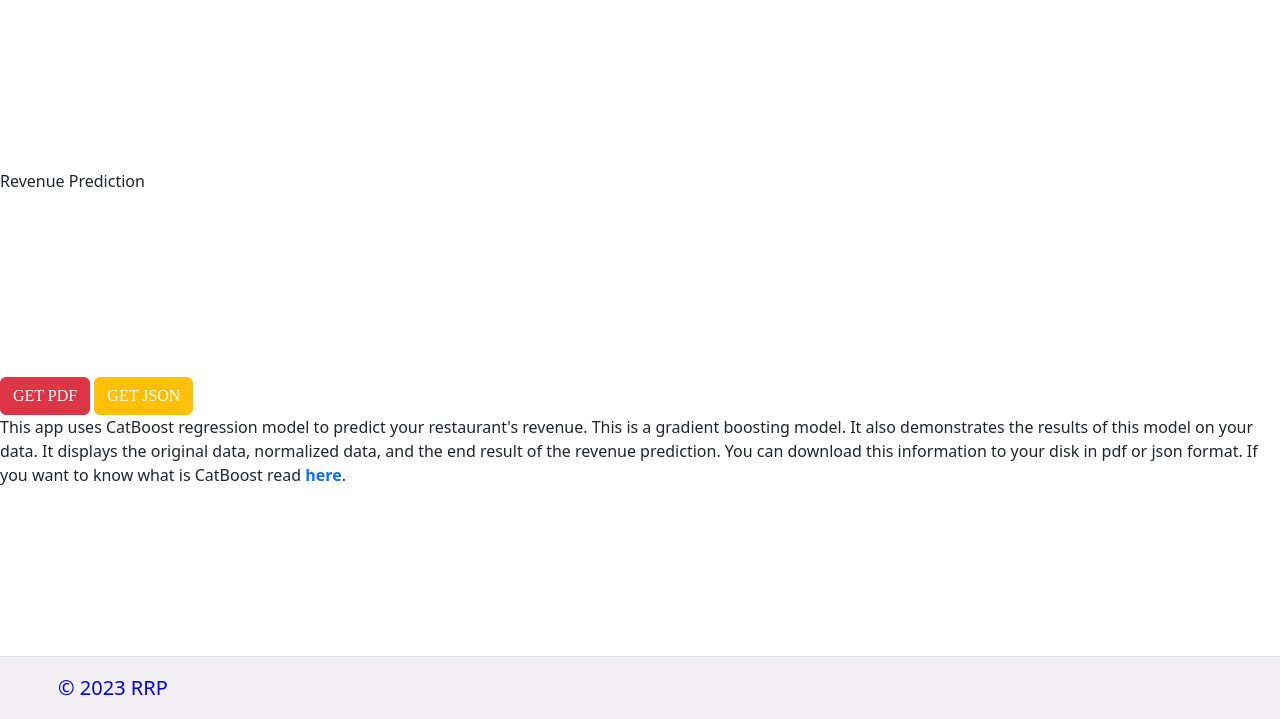
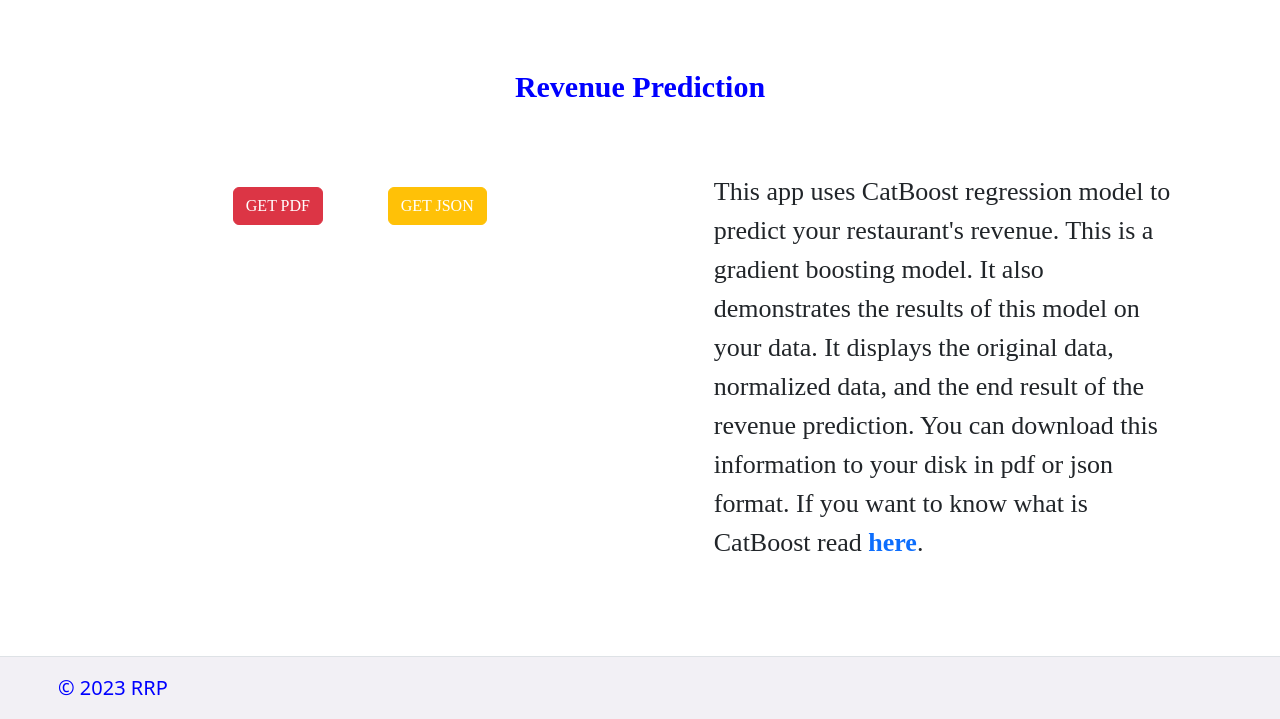
Before and after one commit to Nikiktoss/RestRevPred, a Django app: template rrp/templates/calculate_form.html in a window 1280 px wide. Shown: the part 81-800 px from the top of the page. Run offline with Django 3.2, Linux system fonts and the light colour scheme; the template is opened without the code that fills it, so the values that code supplies are empty.

Commit message:
add styles to form output

```diff
--- a/rrp/static/calculate_form_styles.css
+++ b/rrp/static/calculate_form_styles.css
@@ -133,12 +133,51 @@ body {
     background: #0ead30;
 }
 
+.result_title{
+    font-family: 'Montserrat';
+    font-size: 30px;
+    font-weight: 700;
+    color: blue;
+    text-align: center;
+    margin-top: 20px;
+    margin-bottom: 20px;
+}
+
+.revenue_prediction{
+    width: 100%;
+    padding: 0px 50px;
+    display: flex;
+    justify-content: space-around;
+    margin-bottom: 50px;
+}
+
+.show_result{
+    width: 100%;
+    height: 500px;
+    border: 3px solid black;
+    border-radius: 10px;
+    padding: 5px;
+    overflow-y:scroll;
+}
+
+.result_actions{
+    width: 45%;
+    display: flex;
+    flex-direction: column;
+    align-items: center;
+}
+
+.result_text{
+    width: 40%;
+    font-family: 'Montserrat';
+    font-size: 26px;
+}
+
 .input_data{
     width: 100%;
     display: flex;
     flex-direction: column;
     justify-content: space-around;
-    padding: 50px;
 }
 
 .input_data_title{
@@ -146,18 +185,17 @@ body {
     font-size: 26px;
     color: blue;
     text-align: center;
-    margin-bottom: 20px;
-    margin-top: 20px;
+    margin-bottom: 10px;
+    margin-top: 10px;
 }
 
 table{
     border-collapse: collapse;
-    border: 2px solid blue;
+    border: 2px solid black;
 }
 
 .table_element{
     width: 100%;
-    height: 100px;
     display: flex;
     flex-direction: column;
     justify-content: space-between;
@@ -177,3 +215,11 @@ table{
     margin-bottom: 20px;
     margin-top: 20px;
 }
+
+.saving_buttons{
+    width: 60%;
+    display: flex;
+    justify-content: space-around;
+    align-items: center;
+    margin-top: 15px;
+}
```
